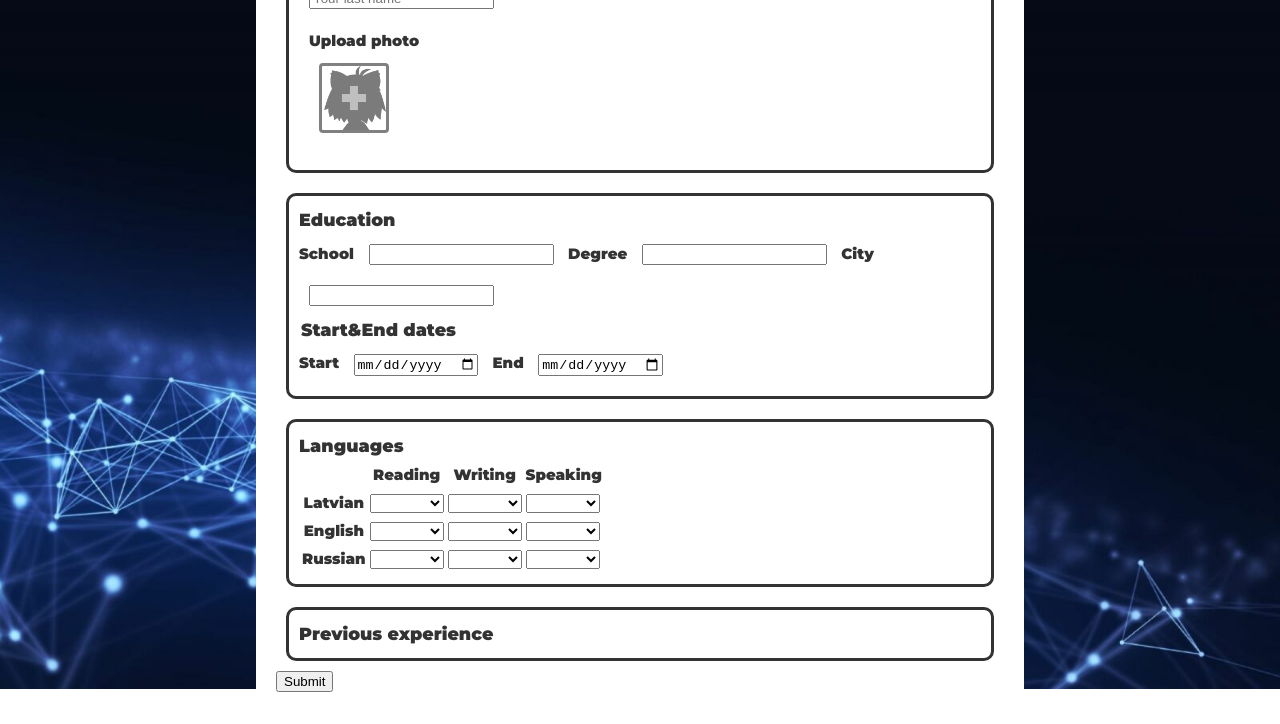
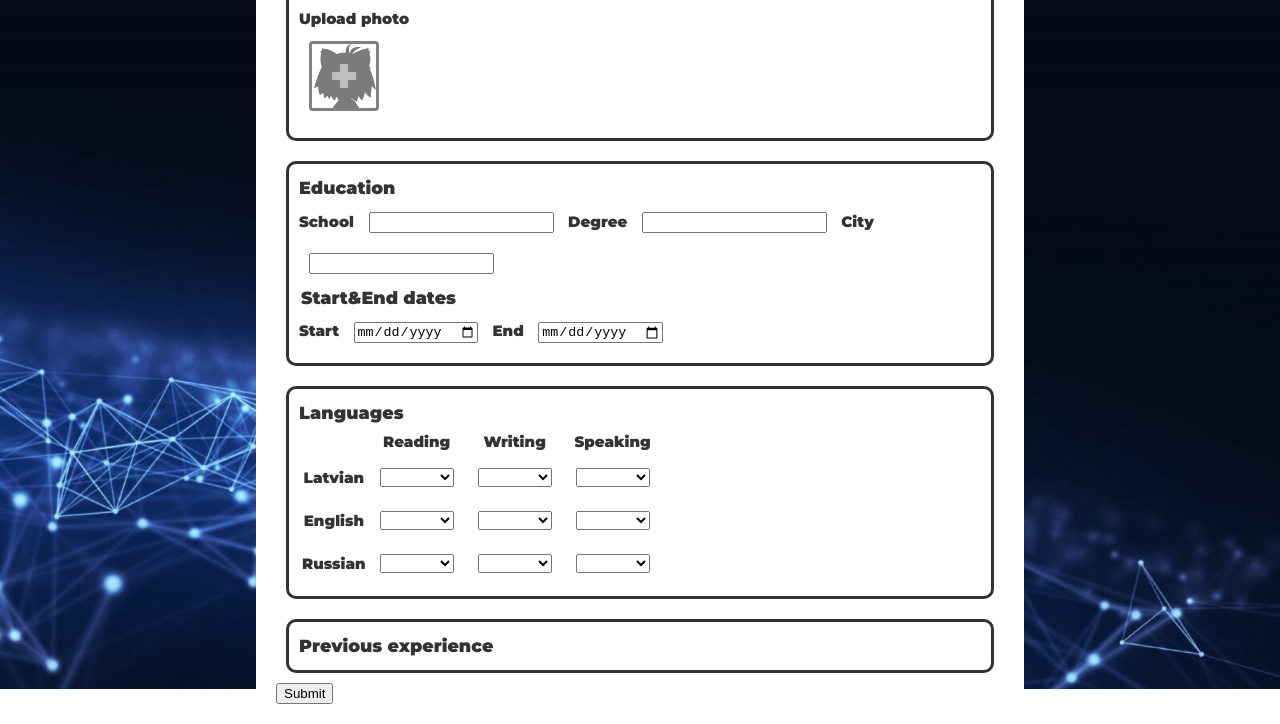
Before and after one commit to kristaps2044/cv_resume_project, a plain HTML site: page MakeCV.html in a window 1280 px wide. Shown: the part 111-835 px from the top of the page. Drawn offline with Linux system fonts and the light colour scheme.

Commit message:
jaunas lietas

```diff
--- a/MakeCV.html
+++ b/MakeCV.html
@@ -38,7 +38,7 @@
                 <input class="input-styles" type="email" name="email" placeholder="something@email.com">
                 <label for="Surname">Last name</label>
                     <input class="input-styles" type="text" placeholder="Your last name" name="last-name">
-                    <div class="input-styles">Upload photo<br>
+                    <div>Upload photo<br>
                     <label for="choose-pic" style="cursor: pointer;">
                         <img class="input-styles" src="./images/placeholder-runcis.png" style="width: 64px; height: 64px; border: solid; border-color: grey; border-radius: 4px;">
                     </label>
@@ -72,7 +72,7 @@
                         <tr>
                             <th>Latvian</th>
                             <td>
-                                <select name="read-lat">
+                                <select class="input-styles" name="read-lat">
                                     <option value="0"></option>
                                     <option value="cant">Can't</option>
                                     <option value="basic">Basic</option>
@@ -81,7 +81,7 @@
                                 </select>
                             </td>
                             <td>
-                                <select name="write-lat">
+                                <select class="input-styles" name="write-lat">
                                     <option value="0"></option>
                                     <option value="cant">Can't</option>
                                     <option value="basic">Basic</option>
@@ -90,7 +90,7 @@
                                 </select>
                             </td>
                             <td>
-                                <select name="speak-lat">
+                                <select class="input-styles" name="speak-lat">
                                     <option value="0"></option>
                                     <option value="cant">Can't</option>
                                     <option value="basic">Basic</option>
@@ -102,7 +102,7 @@
                         <tr>
                             <th>English</th>
                             <td>
-                                <select name="read-eng">
+                                <select class="input-styles" name="read-eng">
                                     <option value="0"></option>
                                     <option value="cant">Can't</option>
                                     <option value="basic">Basic</option>
@@ -111,7 +111,7 @@
                                 </select>
                             </td>
                             <td>
-                                <select name="write-eng">
+                                <select class="input-styles" name="write-eng">
                                     <option value="0"></option>
                                     <option value="cant">Can't</option>
                                     <option value="basic">Basic</option>
@@ -120,7 +120,7 @@
                                 </select>
                             </td>
                             <td>
-                                <select name="speak-eng">
+                                <select class="input-styles" name="speak-eng">
                                     <option value="0"></option>
                                     <option value="cant">Can't</option>
                                     <option value="basic">Basic</option>
@@ -132,7 +132,7 @@
                         <tr>
                             <th>Russian</th>
                             <td>
-                                <select name="read-rus">
+                                <select class="input-styles" name="read-rus">
                                     <option value="0"></option>
                                     <option value="cant">Can't</option>
                                     <option value="basic">Basic</option>
@@ -141,7 +141,7 @@
                                 </select>
                             </td>
                             <td>
-                                <select name="write-rus">
+                                <select class="input-styles" name="write-rus">
                                     <option value="0"></option>
                                     <option value="cant">Can't</option>
                                     <option value="basic">Basic</option>
@@ -150,7 +150,7 @@
                                 </select>
                             </td>
                             <td>
-                                <select name="speak-rus">
+                                <select class="input-styles" name="speak-rus">
                                     <option value="0"></option>
                                     <option value="cant">Can't</option>
                                     <option value="basic">Basic</option>
--- a/MakeCV.js
+++ b/MakeCV.js
@@ -1,4 +1,5 @@
 let inputs = document.querySelectorAll('.input-styles');
+console.log(inputs);
 let form = document.querySelector('.form-window');
 form.addEventListener('submit', function(e){
     e.preventDefault();
```
